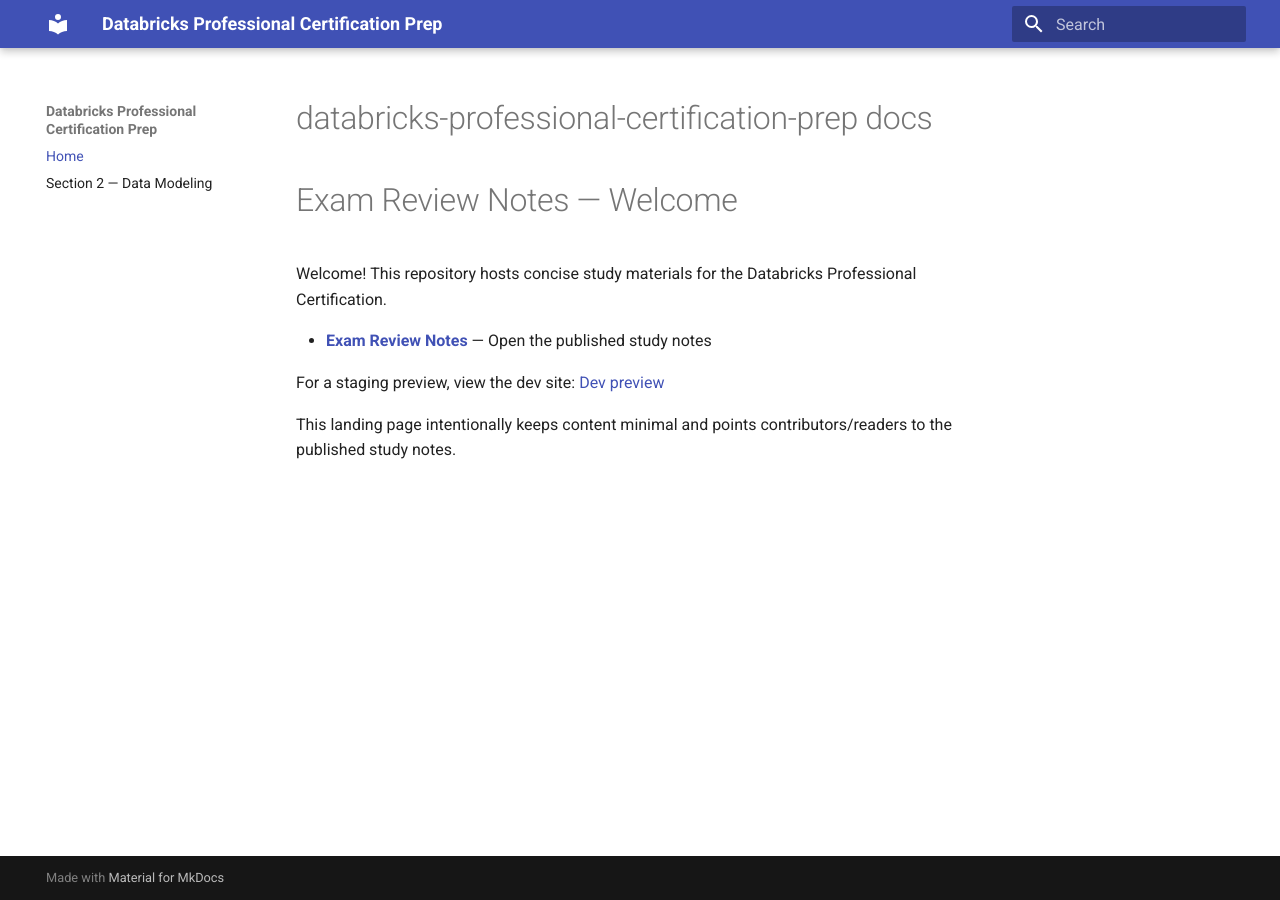
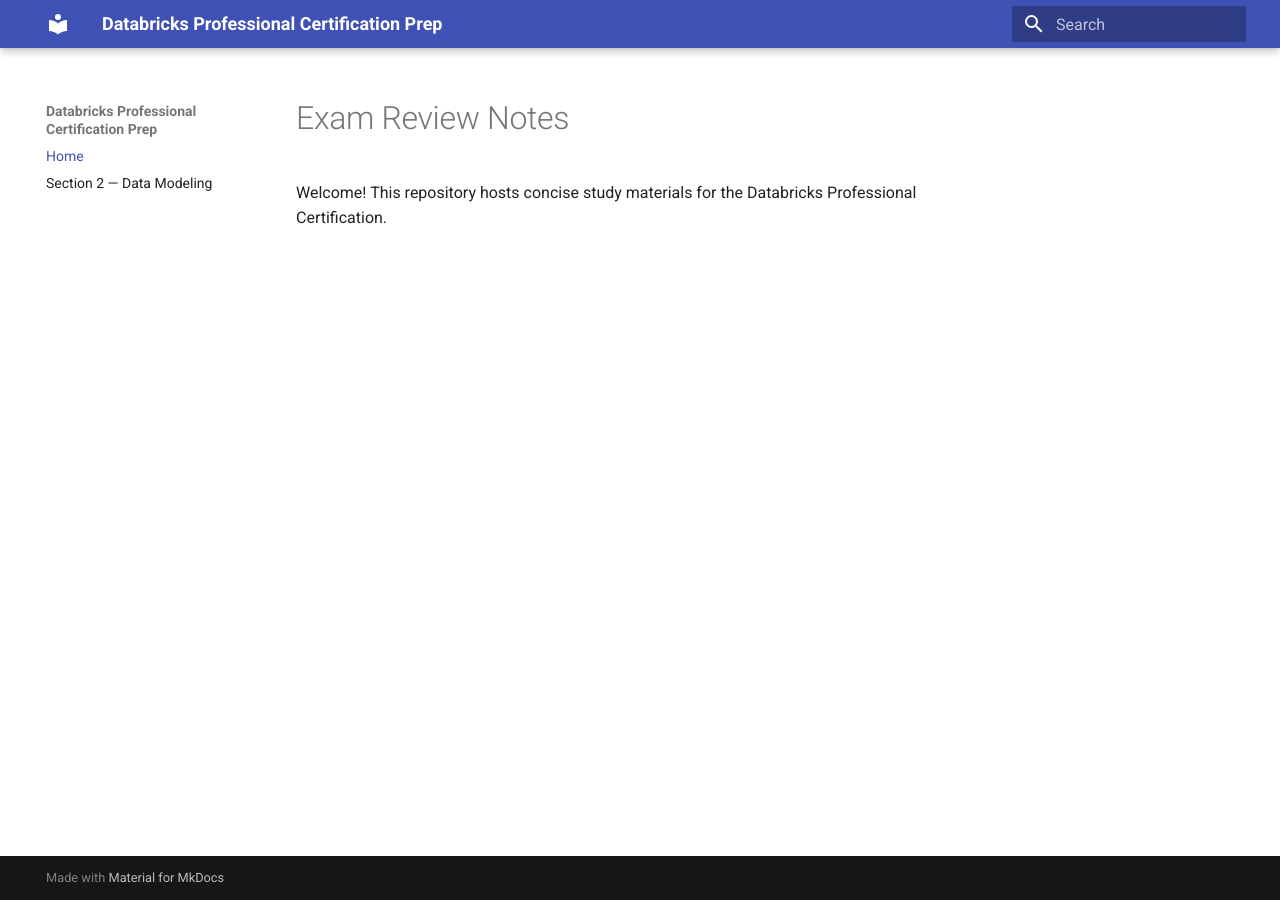
Before and after one commit to ranjanumesh11/databricks-professional-certification-prep, an MkDocs documentation site: the page built from docs/index.md, in a window 1280 px wide. Built offline with MkDocs 1.6.1 and Material for MkDocs 9.7.7, drawn with Linux system fonts in a browser that asks for light colours.

Commit message:
docs: simplify landing page to welcome message only

```diff
--- a/docs/index.md
+++ b/docs/index.md
@@ -1,11 +1,3 @@
-# databricks-professional-certification-prep docs
-
-# Exam Review Notes — Welcome
+# Exam Review Notes
 
 Welcome! This repository hosts concise study materials for the Databricks Professional Certification.
-
-- **[Exam Review Notes](prod/)** — Open the published study notes
-
-For a staging preview, view the dev site: [Dev preview](dev/)
-
-This landing page intentionally keeps content minimal and points contributors/readers to the published study notes.
```
